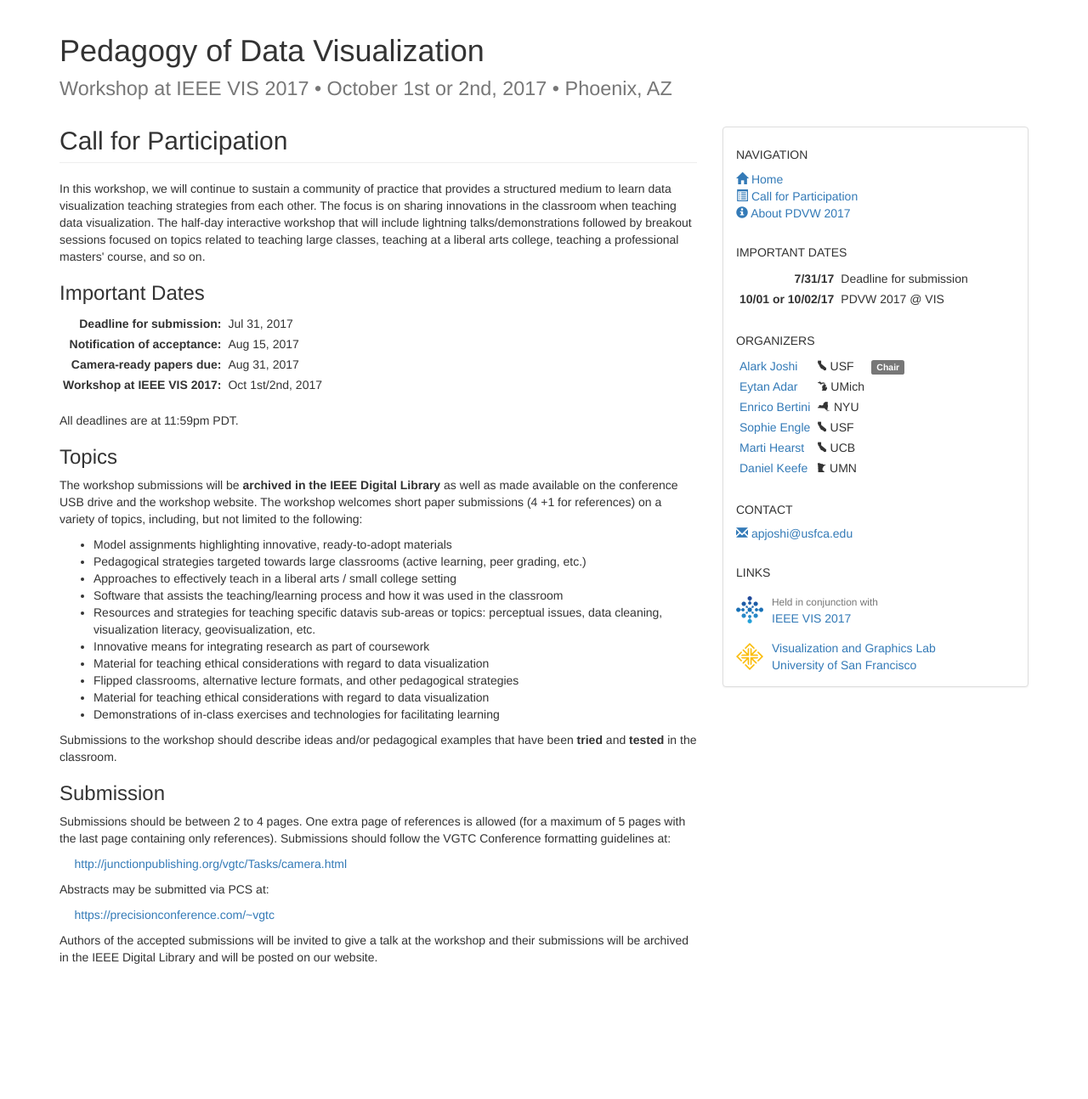
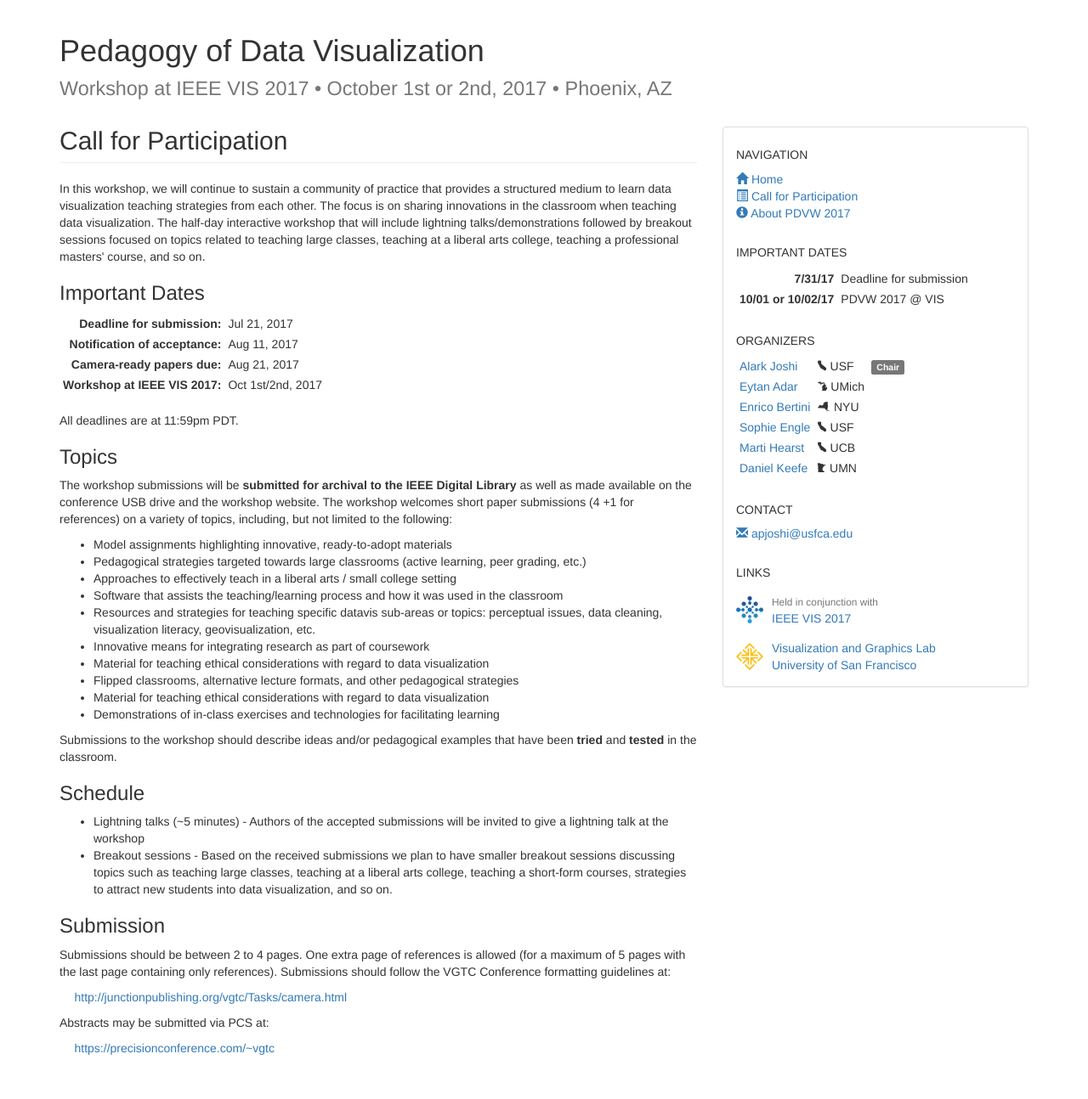
Before and after one commit to usfvgl/pdvw, a Jekyll site: the page built from 2017/cfp.html, in a window 1280 px wide. Shown: the whole page at 85% size. Built offline with Jekyll 4.4.1, drawn with Linux system fonts in a browser that asks for light colours; before the commit the page ends 1187 px from its top, so only the background shows below that.

Commit message:
Added schedule to the CFP

```diff
--- a/2017/cfp.html
+++ b/2017/cfp.html
@@ -12,17 +12,17 @@ In this workshop, we will continue to sustain a community of practice that provi
     <tbody>
       <tr>
         <th>Deadline for submission:</th>
-        <td>Jul 31, 2017</td>
+        <td>Jul 21, 2017</td>
       </tr>
 
       <tr>
         <th>Notification of acceptance:</th>
-        <td>Aug 15, 2017</td>
+        <td>Aug 11, 2017</td>
       </tr>
 
       <tr>
         <th>Camera-ready papers due:</th>
-        <td>Aug 31, 2017</td>
+        <td>Aug 21, 2017</td>
       </tr>
 
       <tr>
@@ -37,7 +37,7 @@ In this workshop, we will continue to sustain a community of practice that provi
 
 <h3>Topics</h3>
 
-<p>The workshop submissions will be <strong>archived in the IEEE Digital Library</strong> as well as made available on the conference USB drive and the workshop website. The workshop welcomes short paper submissions (4 +1 for references) on a variety of topics, including, but not limited to the following:</p>
+<p>The workshop submissions will be <strong>submitted for archival to the IEEE Digital Library</strong> as well as made available on the conference USB drive and the workshop website. The workshop welcomes short paper submissions (4 +1 for references) on a variety of topics, including, but not limited to the following:</p>
 
 <ul>
   <li>Model assignments highlighting innovative, ready-to-adopt materials</li>
@@ -54,6 +54,18 @@ In this workshop, we will continue to sustain a community of practice that provi
 
 <p>Submissions to the workshop should describe ideas and/or pedagogical examples that have been <strong>tried</strong> and <strong>tested</strong> in the classroom. </p>
 
+
+<h3>Schedule</h3>
+
+<ul>
+<li>Lightning talks (~5 minutes) - Authors of the accepted submissions will be invited to give a lightning talk at the workshop</li>
+
+<li>Breakout sessions - Based on the received submissions we plan to have smaller breakout sessions discussing topics such as teaching large classes, teaching
+at a liberal arts college, teaching a short-form courses, strategies to attract new students into data visualization, and so on.</li>
+
+</ul>
+
+
 <h3>Submission</h3>
 
 <p>Submissions should be between 2 to 4 pages. One extra page of references is allowed (for a maximum of 5 pages with the last page containing only references). Submissions should follow the VGTC Conference formatting guidelines at:</p>
@@ -63,5 +75,3 @@ In this workshop, we will continue to sustain a community of practice that provi
 <p>Abstracts may be submitted via PCS at:</p>
 
 <p class="indent"><a href="https://precisionconference.com/~vgtc">https://precisionconference.com/~vgtc</a></p>
-
-<p>Authors of the accepted submissions will be invited to give a talk at the workshop and their submissions will be archived in the IEEE Digital Library and will be posted on our website.</p>
```
